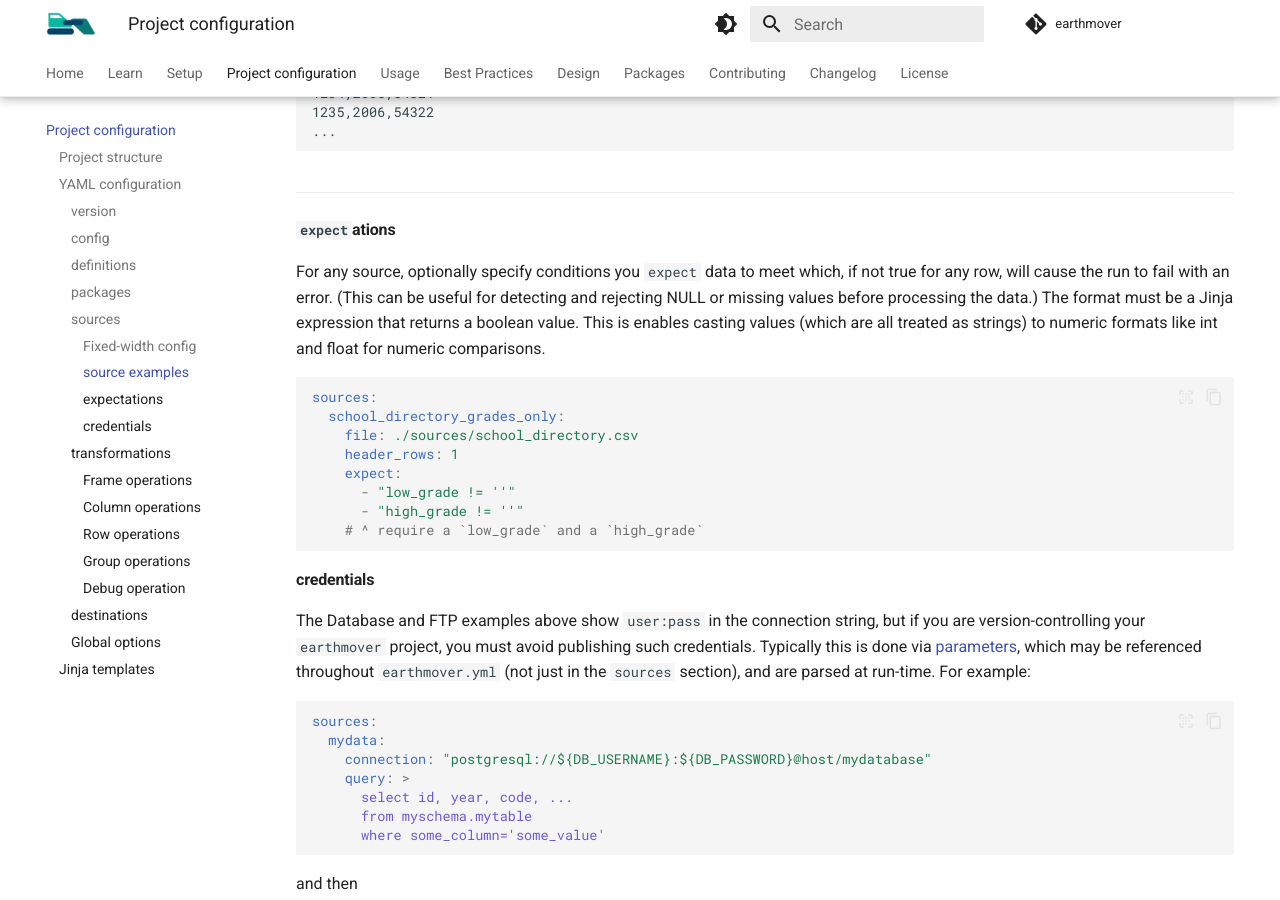
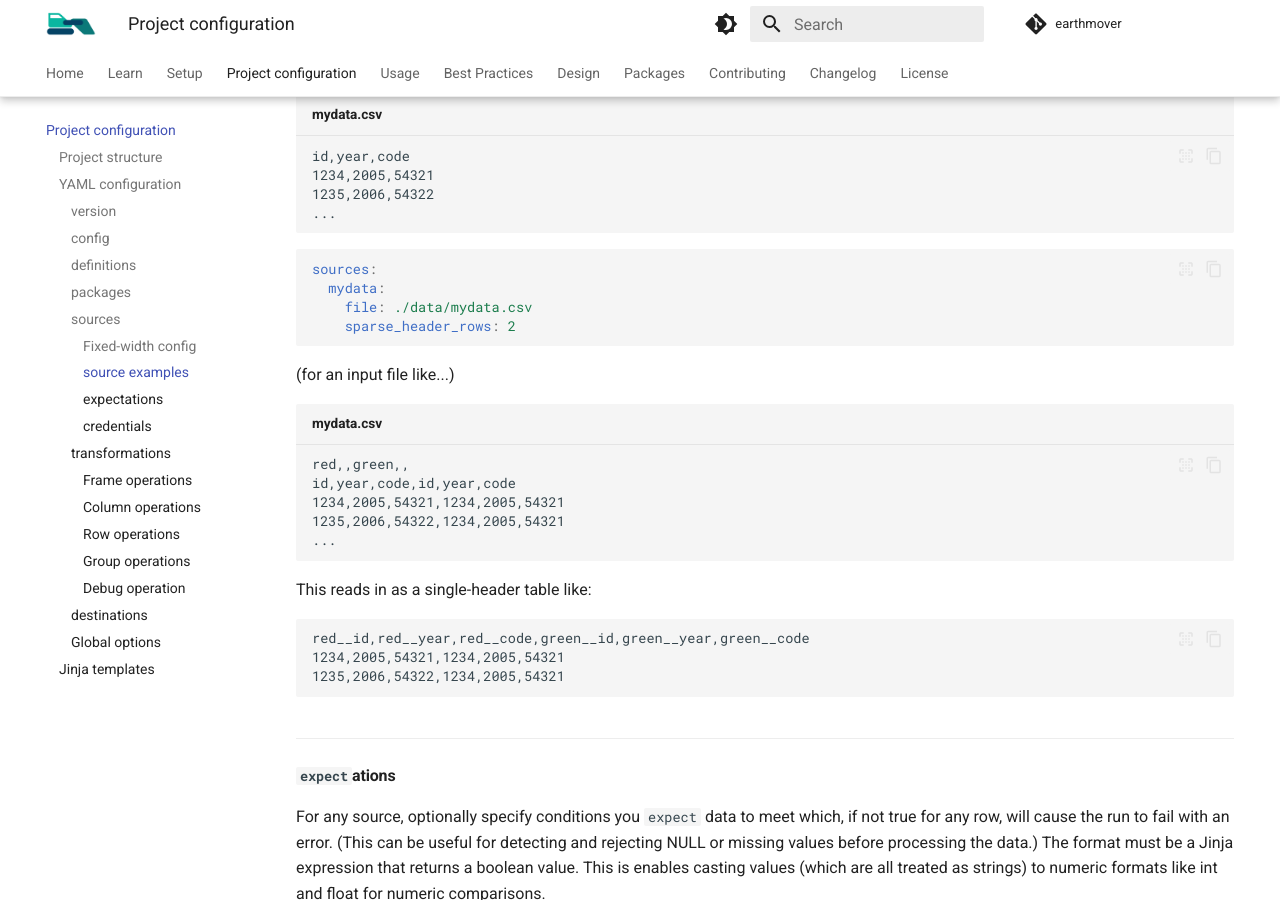
Before and after one commit to edanalytics/earthmover, an MkDocs documentation site: the page built from docs/configuration.md, in a window 1280 px wide and 900 px high, scrolled down 6903 px. Built offline with MkDocs 1.6.1 and Material for MkDocs 9.7.7, drawn with Linux system fonts in a browser that asks for light colours; comment, search, counter and statistics services are not loaded; some of the changed text lies outside the part shown.

Commit message:
add documentation and example

````diff
--- a/docs/configuration.md
+++ b/docs/configuration.md
@@ -182,8 +182,8 @@ Each source must have a name (which is how it is referenced by transformations a
 
 | source type | format | file type | notes |
 |---|---|---|---|
-| file {: rowspan=13} | row-based {: rowspan=3} | `.csv` | Specify the number of `header_rows`, and (if `header_rows` > 0, optionally) overwrite the `column` names. Optionally specify an `encoding` to use when reading the file (the default is UTF8). |
-| `.tsv` | Specify the number of `header_rows`, and (if `header_rows` > 0, optionally) overwrite the `column` names. Optionally specify an `encoding` to use when reading the file (the default is UTF8). |
+| file {: rowspan=13} | row-based {: rowspan=3} | `.csv` | Specify the number of `header_rows`, and (if `header_rows` > 0, optionally) overwrite the `column` names. Optionally specify an `encoding` to use when reading the file (the default is UTF8).  <br> Alternatively specify `spare_header_rows` to combine multiple rows of headers into a unique set of column names (see example below) |
+| `.tsv` | Specify the number of `header_rows`, and (if `header_rows` > 0, optionally) overwrite the `column` names. Optionally specify an `encoding` to use when reading the file (the default is UTF8). <br> Alternatively specify `spare_header_rows` to combine multiple rows of headers into a unique set of column names (see example below) |
 | `.txt` | A fixed-width text file; see the [documentation below](#fixed-width-config) for configuration details. |
 | column-based | `.parquet`, `.feather`, `.orc` | These require the [`pyarrow` library](https://arrow.apache.org/docs/python/index.html), which can be installed with `pip install pyarrow` or similar |
 | structured {: rowspan=4} | `.json` | Optionally specify a `object_type` (`frame` or `series`) and `orientation` (see [these docs](https://pandas.pydata.org/docs/reference/api/pandas.read_json.html)) to interpret different JSON structures. |
@@ -323,6 +323,29 @@ Using a fixed-width file (FWF) as a source requires additional metadata, configu
     1234,2005,54321
     1235,2006,54322
     ...
+    ```
+
+    ```yaml+jinja
+    sources:
+      mydata:
+        file: ./data/mydata.csv
+        sparse_header_rows: 2
+    ```
+
+    (for an input file like...)
+
+    ```csv title="mydata.csv"
+    red,,green,,
+    id,year,code,id,year,code
+    1234,2005,54321,1234,2005,54321
+    1235,2006,54322,1234,2005,54321
+    ...
+    ```
+    This reads in as a single-header table like:
+    ```csv
+    red__id,red__year,red__code,green__id,green__year,green__code
+    1234,2005,54321,1234,2005,54321
+    1235,2006,54322,1234,2005,54321
     ```
 
 === "`.tsv`"
````
Also changed, not shown: 4 other files.
